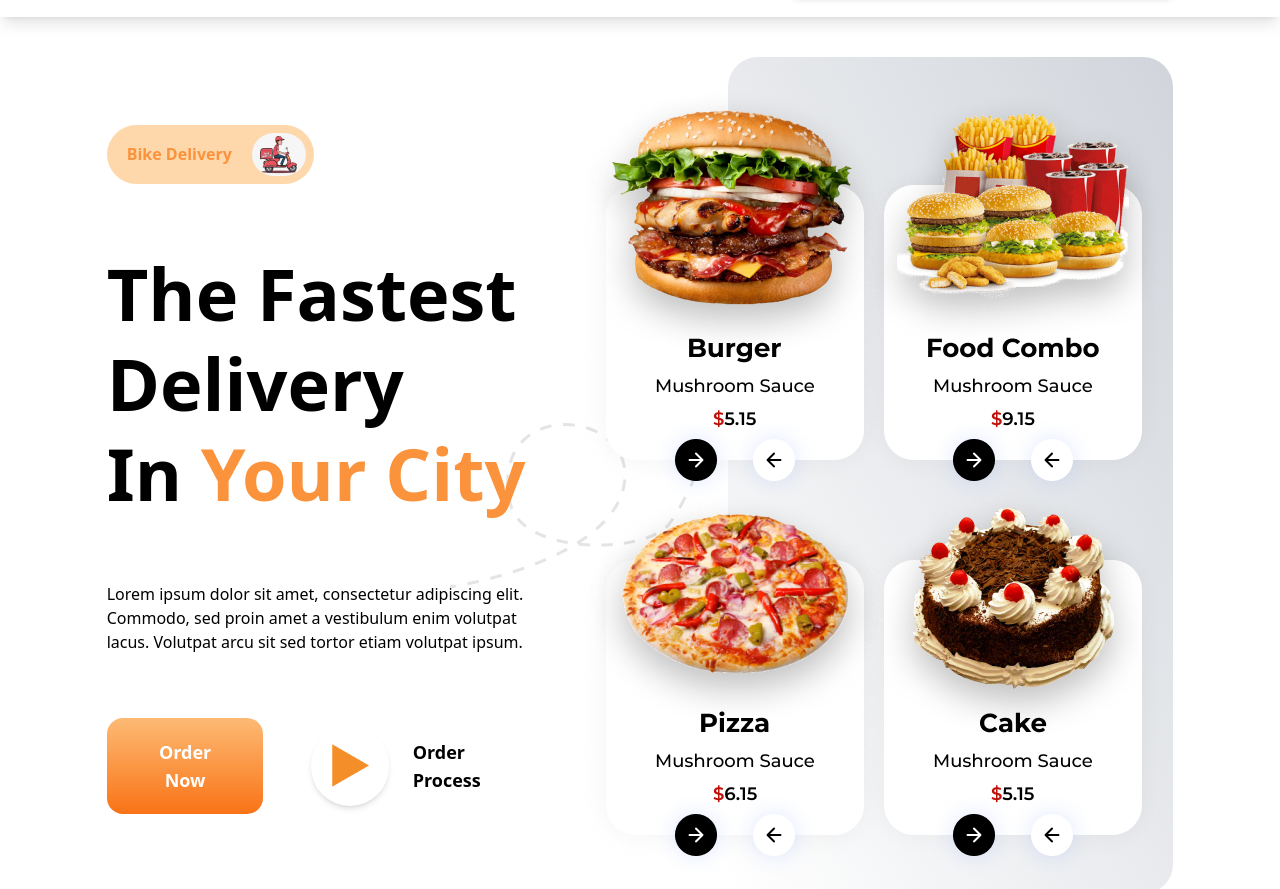
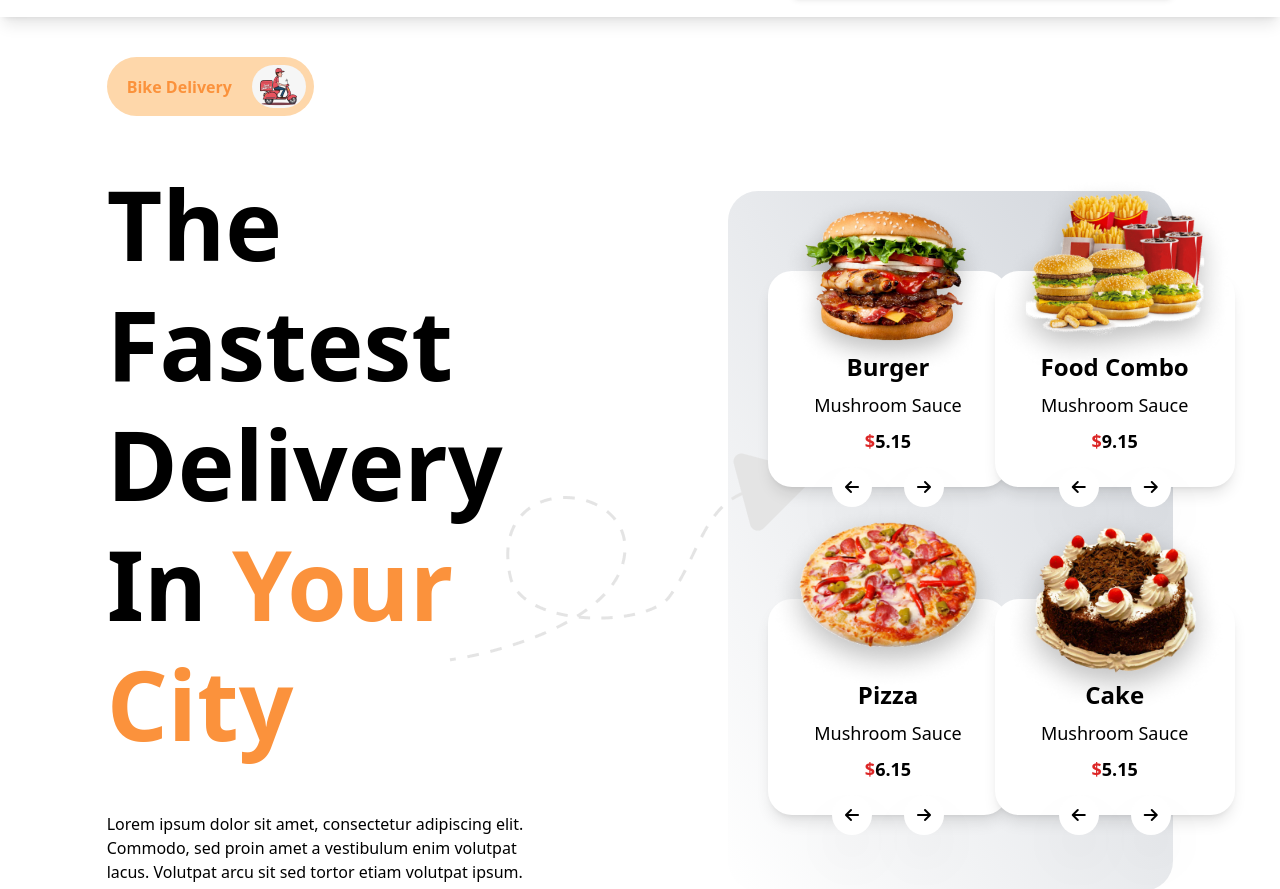
Before and after one commit to MSeam/CH-Food-UI-Landing-Page, a plain HTML site: page index.html in a window 1280 px wide. Shown: the part 79-968 px from the top of the page. Drawn offline with nearby package versions, Linux system fonts and the light colour scheme.

Commit message:
first commit

```diff
--- a/index.html
+++ b/index.html
@@ -52,7 +52,7 @@
             class="flex justify-between items-center bg-center bg-no-repeat"
             style="background-image: url(./assets/images/Abstract.png)"
           >
-            <div class="flex flex-col gap-16 w-2/5">
+            <div class="flex flex-col gap-12 w-2/5">
               <div
                 class="flex items-center gap-5 p-2 bg-orange-200 rounded-full w-fit"
               >
@@ -63,7 +63,7 @@
                   class="object-cover rounded-full"
                 />
               </div>
-              <h1 class="text-7xl font-bold leading-tight">
+              <h1 class="text-8xl font-bold leading-tight">
                 The Fastest <br />
                 Delivery <br />
                 In <span class="text-orange-400">Your City</span>
@@ -91,10 +91,124 @@
                 </div>
               </div>
             </div>
-            <div class="relative">
-              <img src="./assets/images/Group 10.png" alt="Hero_Image" />
+            <div class="relative w-[38%]">
+              <div class="grid grid-cols-2 gap-x-12 gap-y-28 w-fit">
+                <div
+                  class="w-60 rounded-3xl bg-white shadow-lg relative flex items-center justify-center text-center"
+                >
+                  <img
+                    src="./assets/images/burger_sandwich_PNG4135 1.png"
+                    alt="Burger_Image"
+                    class="absolute -top-24"
+                  />
+                  <div class="flex flex-col gap-2 py-8 mt-12">
+                    <h4 class="text-2xl font-bold">Burger</h4>
+                    <p class="text-lg">Mushroom Sauce</p>
+                    <h5 class="text-lg font-semibold">
+                      <span class="text-red-600">$</span>5.15
+                    </h5>
+                  </div>
+                  <div class="flex justify-center">
+                    <div
+                      class="w-10 h-10 bg-white text-black hover:bg-black hover:text-white shadow-2xl flex items-center justify-center rounded-full absolute -bottom-5 left-16 cursor-pointer"
+                    >
+                      <i class="fa-solid fa-arrow-left"></i>
+                    </div>
+                    <div
+                      class="w-10 h-10 bg-white text-black hover:bg-black hover:text-white shadow-2xl flex items-center justify-center rounded-full absolute -bottom-5 right-16 cursor-pointer"
+                    >
+                      <i class="fa-solid fa-arrow-right"></i>
+                    </div>
+                  </div>
+                </div>
+                <div
+                  class="w-60 rounded-3xl bg-white shadow-lg relative flex items-center justify-center text-center"
+                >
+                  <img
+                    src="./assets/images/Combo-Junk-Food-PNG-Image 2.png"
+                    alt="Burger_Image"
+                    class="absolute -top-24"
+                  />
+                  <div class="flex flex-col gap-2 py-8 mt-12">
+                    <h4 class="text-2xl font-bold">Food Combo</h4>
+                    <p class="text-lg">Mushroom Sauce</p>
+                    <h5 class="text-lg font-semibold">
+                      <span class="text-red-600">$</span>9.15
+                    </h5>
+                  </div>
+                  <div class="flex justify-center">
+                    <div
+                      class="w-10 h-10 bg-white text-black hover:bg-black hover:text-white shadow-2xl flex items-center justify-center rounded-full absolute -bottom-5 left-16 cursor-pointer"
+                    >
+                      <i class="fa-solid fa-arrow-left"></i>
+                    </div>
+                    <div
+                      class="w-10 h-10 bg-white text-black hover:bg-black hover:text-white shadow-2xl flex items-center justify-center rounded-full absolute -bottom-5 right-16 cursor-pointer"
+                    >
+                      <i class="fa-solid fa-arrow-right"></i>
+                    </div>
+                  </div>
+                </div>
+                <div
+                  class="w-60 rounded-3xl bg-white shadow-lg relative flex items-center justify-center text-center"
+                >
+                  <img
+                    src="./assets/images/pizza-png-12 1.png"
+                    alt="Burger_Image"
+                    class="absolute -top-24"
+                  />
+                  <div class="flex flex-col gap-2 py-8 mt-12">
+                    <h4 class="text-2xl font-bold">Pizza</h4>
+                    <p class="text-lg">Mushroom Sauce</p>
+                    <h5 class="text-lg font-semibold">
+                      <span class="text-red-600">$</span>6.15
+                    </h5>
+                  </div>
+                  <div class="flex justify-center">
+                    <div
+                      class="w-10 h-10 bg-white text-black hover:bg-black hover:text-white shadow-2xl flex items-center justify-center rounded-full absolute -bottom-5 left-16 cursor-pointer"
+                    >
+                      <i class="fa-solid fa-arrow-left"></i>
+                    </div>
+                    <div
+                      class="w-10 h-10 bg-white text-black hover:bg-black hover:text-white shadow-2xl flex items-center justify-center rounded-full absolute -bottom-5 right-16 cursor-pointer"
+                    >
+                      <i class="fa-solid fa-arrow-right"></i>
+                    </div>
+                  </div>
+                </div>
+                <div
+                  class="w-60 rounded-3xl bg-white shadow-lg relative flex items-center justify-center text-center"
+                >
+                  <img
+                    src="./assets/images/purepng 1.png"
+                    alt="Burger_Image"
+                    class="absolute -top-24"
+                  />
+                  <div class="flex flex-col gap-2 py-8 mt-12">
+                    <h4 class="text-2xl font-bold">Cake</h4>
+                    <p class="text-lg">Mushroom Sauce</p>
+                    <h5 class="text-lg font-semibold">
+                      <span class="text-red-600">$</span>5.15
+                    </h5>
+                  </div>
+                  <div class="flex justify-center">
+                    <div
+                      class="w-10 h-10 bg-white text-black hover:bg-black hover:text-white shadow-2xl flex items-center justify-center rounded-full absolute -bottom-5 left-16 cursor-pointer"
+                    >
+                      <i class="fa-solid fa-arrow-left"></i>
+                    </div>
+                    <div
+                      class="w-10 h-10 bg-white text-black hover:bg-black hover:text-white shadow-2xl flex items-center justify-center rounded-full absolute -bottom-5 right-16 cursor-pointer"
+                    >
+                      <i class="fa-solid fa-arrow-right"></i>
+                    </div>
+                  </div>
+                </div>
+              </div>
+              <!-- <img src="./assets/images/Group 10.png" alt="Hero_Image" /> -->
               <div
-                class="bg-gradient-to-bl from-gray-300 to-transparent rounded-[30px] w-[445px] h-[837px] absolute top-0 right-0 -z-10"
+                class="bg-gradient-to-bl from-gray-300 to-transparent rounded-[30px] w-[445px] h-[700px] absolute -top-20 right-0 -z-10"
               ></div>
             </div>
           </div>
```
Also changed, not shown: assets/images/Combo-Junk-Food-PNG-Image 2.png (added), assets/images/burger_sandwich_PNG4135 1.png (added), assets/images/pizza-png-12 1.png (added), assets/images/purepng 1.png (added).
